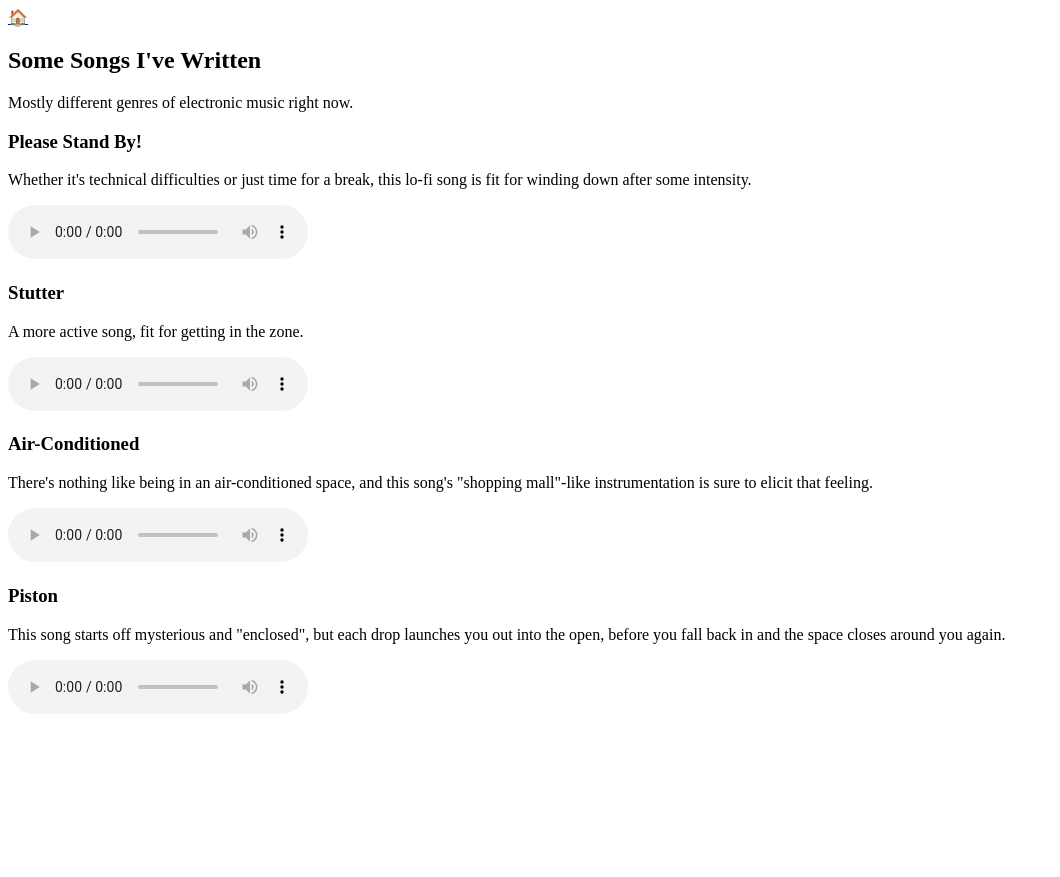
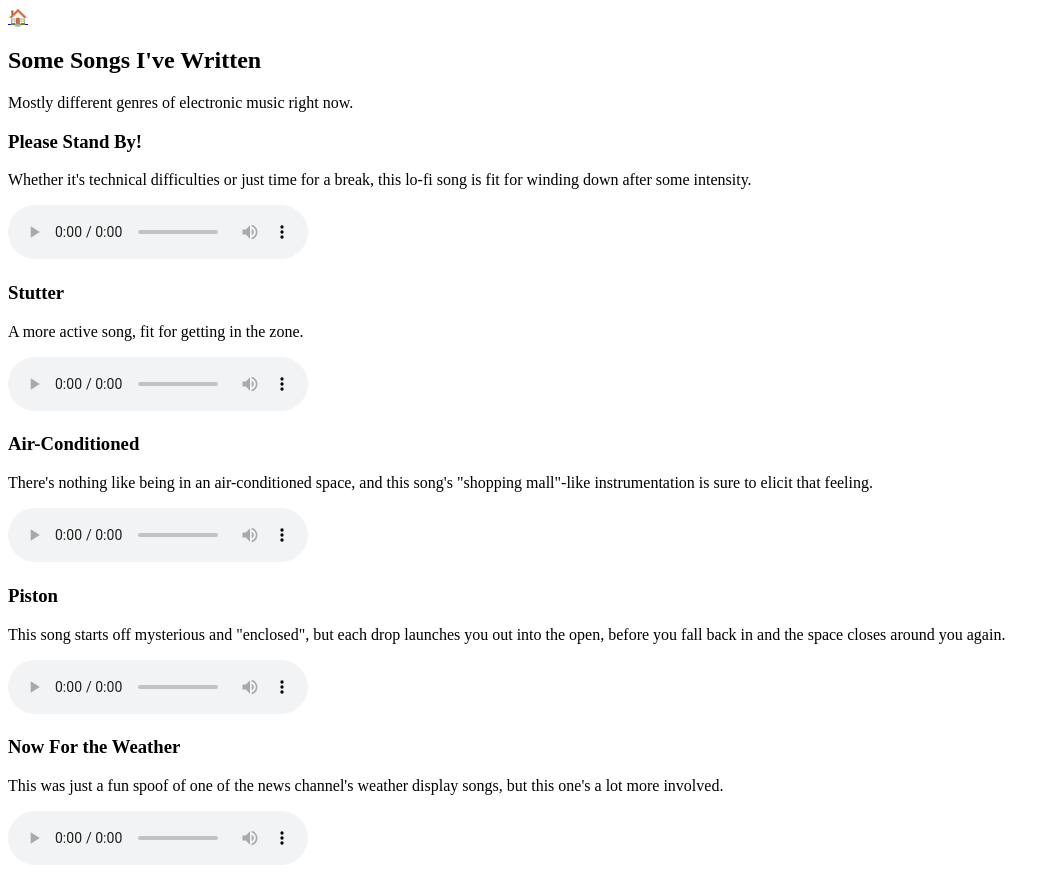
Before and after one commit to BrandonGwee/stuff, a plain HTML site: page html/music.html in a window 1280 px wide. Shown: the whole page, without its empty margins (0-1060 px from the left). Before the commit the page ends 800 px from the top, so only its background shows below. Drawn offline with Linux system fonts and the light colour scheme.

Commit message:
new song

```diff
--- a/html/music.html
+++ b/html/music.html
@@ -46,5 +46,12 @@
             </audio>
         </div>
 
+        <div id="weather">
+            <h3>Now For the Weather</h3>
+            <p>This was just a fun spoof of one of the news channel's weather display songs, but this one's a lot more involved.</p>
+            <audio controls>
+                <source src="../music/Now_for_the_Weather.wav" type="audio/wav">
+            </audio>
+        </div>
     </body>
 </html>
```
Also changed, not shown: 1 other file.
